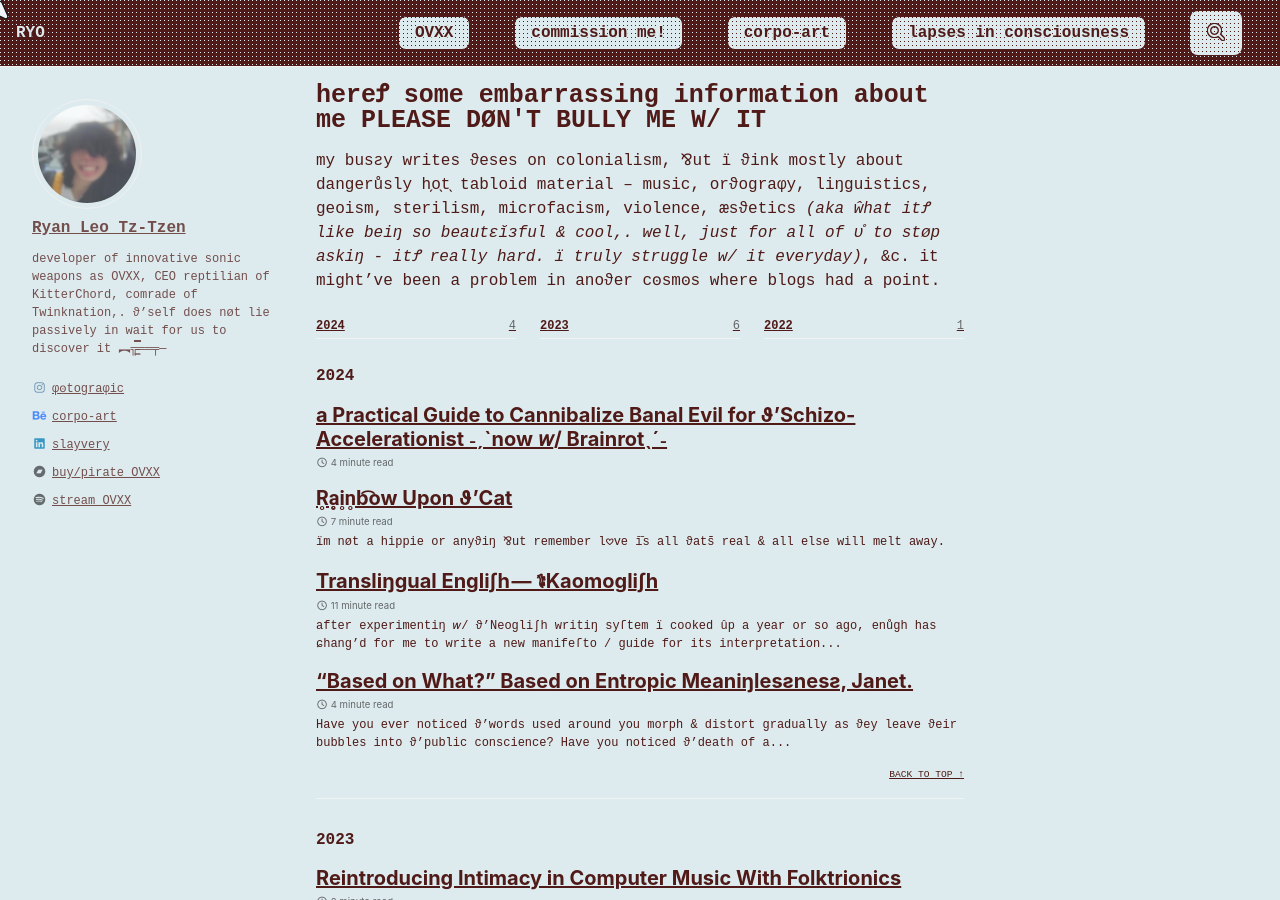
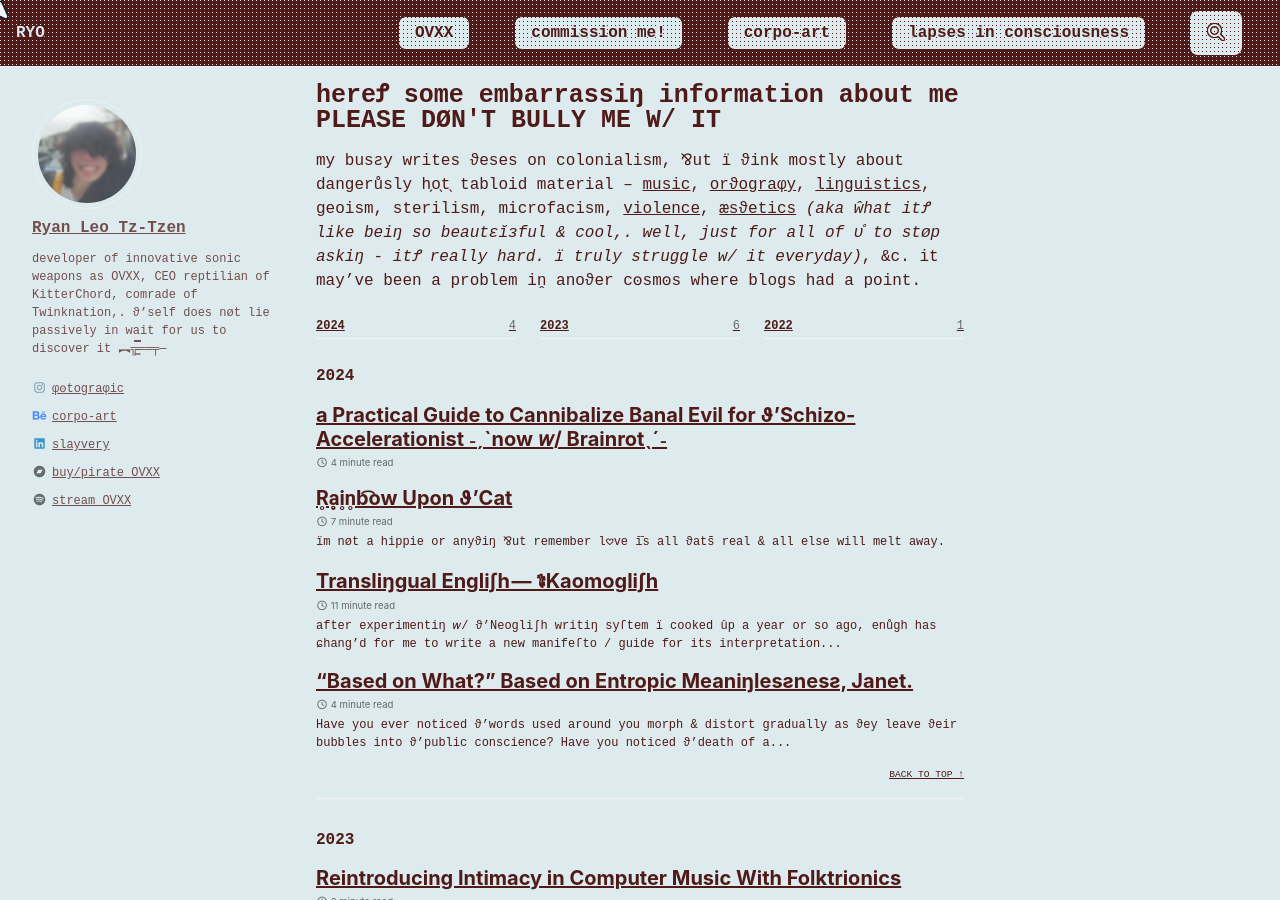
Before and after one commit to cryotato/cryotato.github.io, a Jekyll site: the page built from _pages/blog.md, in a window 1280 px wide and 900 px high. Built offline with Jekyll 4.4.1, drawn with Linux system fonts in a browser that asks for light colours; cached includes are drawn as plain includes.

Commit message:
Update blog.md

```diff
--- a/_pages/blog.md
+++ b/_pages/blog.md
@@ -1,8 +1,8 @@
 ---
 permalink: /blog/
-title: hereꝬ some embarrassing information about me PLEASE DØN'T BULLY ME W/ IT
+title: hereꝬ some embarrassiŋ information about me PLEASE DØN'T BULLY ME W/ IT
 author_profile: true
 layout: posts
 # entries_layout: grid
 ---
-my busƨy writes ϑeses on colonialism, ⅋ut ï ϑink mostly about dangerůsly h̗o̖t̖ tabloid material -- music, orϑograφy, liŋguistics, geoism, sterilism, microfacism, violence, æsϑetics *(aka ŵhat itꝬ like beiŋ so beautεĭзful & cool,. well, just for all of ᴜ̊ to støp askiŋ - itꝬ really hard. ï truly struggle w/ it everyday)*, &c. it might've been a problem in anoϑer cꙩsmꙩs where blogs had a point.
+my busƨy writes ϑeses on colonialism, ⅋ut ï ϑink mostly about dangerůsly h̗o̖t̖ tabloid material -- [music](https://cryotato.github.io/tags/#music), [orϑograφy](https://cryotato.github.io/tags/#orthography), [liŋguistics](https://cryotato.github.io/tags/#linguistics), geoism, sterilism, microfacism, [violence](https://cryotato.github.io/tags/#politics), [æsϑetics](https://cryotato.github.io/tags/#design) *(aka ŵhat itꝬ like beiŋ so beautεĭзful & cool,. well, just for all of ᴜ̊ to støp askiŋ - itꝬ really hard. ï truly struggle w/ it everyday)*, &c. it may've been a problem iṋ anoϑer cꙩsmꙩs where blogs had a point.
```
